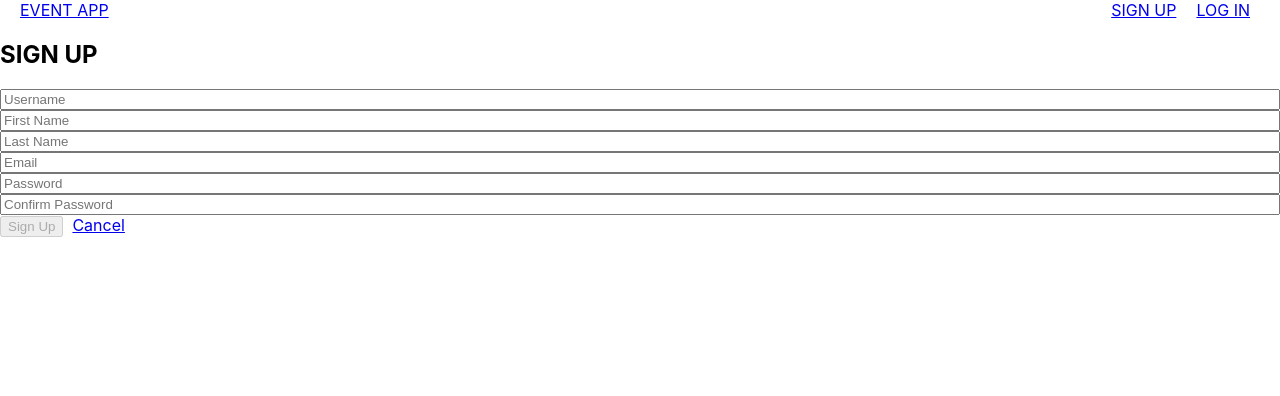
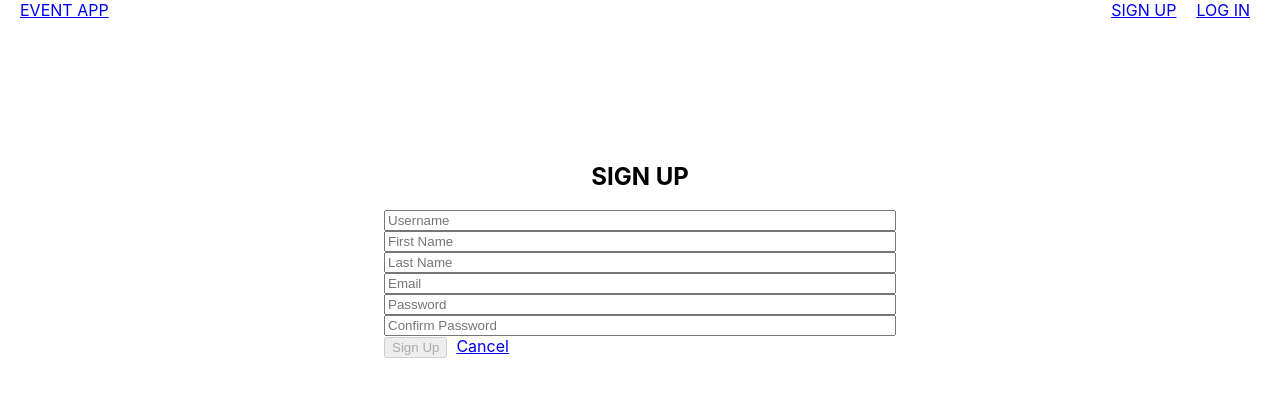
Before and after one commit to ManohisoaVicky/Project4-Event, a React (Create React App) app in the folder client/: page /signup in a window 1280 px wide. Shown: the top 396 px of the page. Built offline with nearby package versions, Linux system fonts and the light colour scheme.

Commit message:
added input validation in signup page

```diff
--- a/client/src/components/FormElements/Input/Input.jsx
+++ b/client/src/components/FormElements/Input/Input.jsx
@@ -64,6 +64,7 @@ function Input(props) {
     value={props.value}
     name={props.name}
     onChange={(e) => props.handleChange(e)}
+    onBlur={props.blurHandler}
     className={props.name}
     placeholder={props.placeholder}
     />
@@ -73,6 +74,7 @@ function Input(props) {
     value={props.value}
     name={props.name}
     onChange={(e) => props.handleChange(e)}
+    onBlur={props.blurHandler}
     placeholder={props.placeholder}
     />
   ) : (props.name === "password" || props.name === "password_confirmation") ? (
@@ -81,6 +83,7 @@ function Input(props) {
     value={props.value}
     name={props.name}
     onChange={(e) => props.handleChange(e)}
+    onBlur={props.blurHandler}
     placeholder={props.placeholder}
     autoComplete={props.autoComplete}
     />
--- a/client/src/pages/LogInPage/LogInPage.css
+++ b/client/src/pages/LogInPage/LogInPage.css
@@ -0,0 +1,17 @@
+.authentication-form-container {
+    display: flex;
+    flex-direction: column;
+    justify-content: center;
+    align-items: center;
+
+    height: 100%;
+}
+
+.authentication-form {
+    display: flex;
+    flex-direction: column;
+    /* justify-content: space-around; */
+    /* border: 2px solid red; */
+    height: 60%;
+    width: 40%;
+}
--- a/client/src/pages/LogInPage/LogInPage.jsx
+++ b/client/src/pages/LogInPage/LogInPage.jsx
@@ -35,9 +35,9 @@ function LoginPage() {
   }
 
   return (
-    <div>
+    <div className='authentication-form-container'>
       <h2>Log In</h2>
-      <form onSubmit={handleSubmit}>
+      <form onSubmit={handleSubmit} className='authentication-form'>
       <Input
         type="email"
         name="email"
--- a/client/src/pages/SignUpPage/SignUpPage.jsx
+++ b/client/src/pages/SignUpPage/SignUpPage.jsx
@@ -3,6 +3,7 @@ import { Link, useNavigate } from 'react-router-dom'
 import { signup } from '../../utils/userService'
 import useUser from '../../hooks/userUser'
 
+import ErrorMessage from '../../components/ErrorMessage/ErrorMessage'
 import Input from '../../components/FormElements/Input/Input'
 import "./SignUpPage.css"
 
@@ -19,6 +20,56 @@ function SignUpPage() {
     password: '',
     password_confirmation: ''
   })
+
+  const [firstTouched, setFirstTouched] = useState(false)
+  const [lastTouched, setLastTouched] = useState(false)
+  const [emailTouched, setEmailTouched] = useState(false)
+  const [passTouched, setPassTouched] = useState(false)
+  const [passConfTouched, setPassConfTouched] = useState(false)
+
+  const firstNameValid = state.first_name.trim()!== ""
+  const lastNameValid = state.last_name.trim()!== ""
+  const emailValid = state.email.trim() !== "" && validateEmail(state.email)
+  const passValid = state.password.trim() !== "" && validatePassword(state.password)
+  const passConfValid = state.password.trim() !== "" && compare(state.password, state.password_confirmation)
+
+  const firstNameInvalid = firstTouched && !firstNameValid
+  const lastNameInvalid = lastTouched && !lastNameValid
+  const emailInvalid = emailTouched && !emailValid
+  const passInvalid = passTouched && !passValid
+  const passConfInvalid = passConfTouched && !passConfValid
+
+  function validateEmail(input) {
+    const validRegex = /^[\w-.]+@([\w-]+\.)+[\w-]{2,4}$/;
+    return input.match(validRegex)
+  }
+
+  function validatePassword(input) {
+    const validRegex = /^(?=.*\d)(?=.*[a-z])(?=.*[A-Z])(?=.*[a-zA-Z]).{8,}$/
+    return input.match(validRegex)
+  }
+
+  function compare(pass, passConf) {
+    return pass === passConf
+  }
+
+  const blurHandler = (e) => {
+    if (e.target.name === "first_name") {
+      setFirstTouched(true)
+    }
+    if (e.target.name === "last_name") {
+      setLastTouched(true)
+    }
+    if (e.target.name === "email") {
+      setEmailTouched(true)
+    }
+    if (e.target.name === "password") {
+      setPassTouched(true)
+    }
+    if (e.target.name === "password_confirmation") {
+      setPassConfTouched(true)
+    }
+  }
 
   const handleChange = (e) => {
     setState((oldState) => ({
@@ -44,14 +95,15 @@ function SignUpPage() {
   }
 
   return (
-    <div>
+    <div className='authentication-form-container'>
       <h2>SIGN UP</h2>
-      <form onSubmit={handleSubmit} >
+      <form onSubmit={handleSubmit} className="authentication-form">
         <Input
         type="text"
         name="username"
         value={state.username || ""}
         handleChange={handleChange}
+        blurHandler={blurHandler}
         placeholder="Username"
         />
         <Input
@@ -59,38 +111,48 @@ function SignUpPage() {
         name="first_name"
         value={state.first_name}
         handleChange={handleChange}
+        blurHandler={blurHandler}
         placeholder="First Name"
         />
+        {firstNameInvalid && <ErrorMessage error="input-validation-error" text="Please provide a valid first name." /> }
         <Input
         type="text"
         name="last_name"
         value={state.last_name}
         handleChange={handleChange}
+        blurHandler={blurHandler}
         placeholder="Last Name"
         />
+        {lastNameInvalid && <ErrorMessage error="input-validation-error" text="Please provide a valid last name." /> }
         <Input
         type="email"
         name="email"
         value={state.email}
         handleChange={handleChange}
+        blurHandler={blurHandler}
         placeholder="Email"
         />
+        {emailInvalid && <ErrorMessage error="input-validation-error" text="Please provide a valid email." /> }
         <Input
         type="password"
         name="password"
         value={state.password}
         handleChange={handleChange}
+        blurHandler={blurHandler}
         placeholder="Password"
         autoComplete="on"
         />
+        {passInvalid && <ErrorMessage error="input-validation-error" text="Please provide a valid password. Must contain at least one number and one uppercase and lowercase letter, and at least 8 or more characters" /> }
         <Input
         type="password"
         name="password_confirmation"
         value={state.password_confirmation}
         handleChange={handleChange}
+        blurHandler={blurHandler}
         placeholder="Confirm Password"
         autoComplete="on"
         />
+        {passConfInvalid && <ErrorMessage error="input-validation-error" text="The password and password confirmation do not match" /> }
         <div>
           <div>
             <button  disabled={isFormInvalid()}>Sign Up</button>&nbsp;&nbsp;
--- a/client/src/pages/UpdateEventPage/UpdateEventPage.jsx
+++ b/client/src/pages/UpdateEventPage/UpdateEventPage.jsx
@@ -28,11 +28,6 @@ function UpdateEventPage() {
     }
     getEvent()
   }, [eventID])
-
-  function validateTime (time) {
-    const timeReg = /^([0-9]|0[0-9]|1[0-9]|2[0-3]):[0-5][0-9]$/
-    return time.match(timeReg)
-  }
 
   if (event) {
     nameIsValid = event.name.trim() !== "" && event.name.length > 50
```
